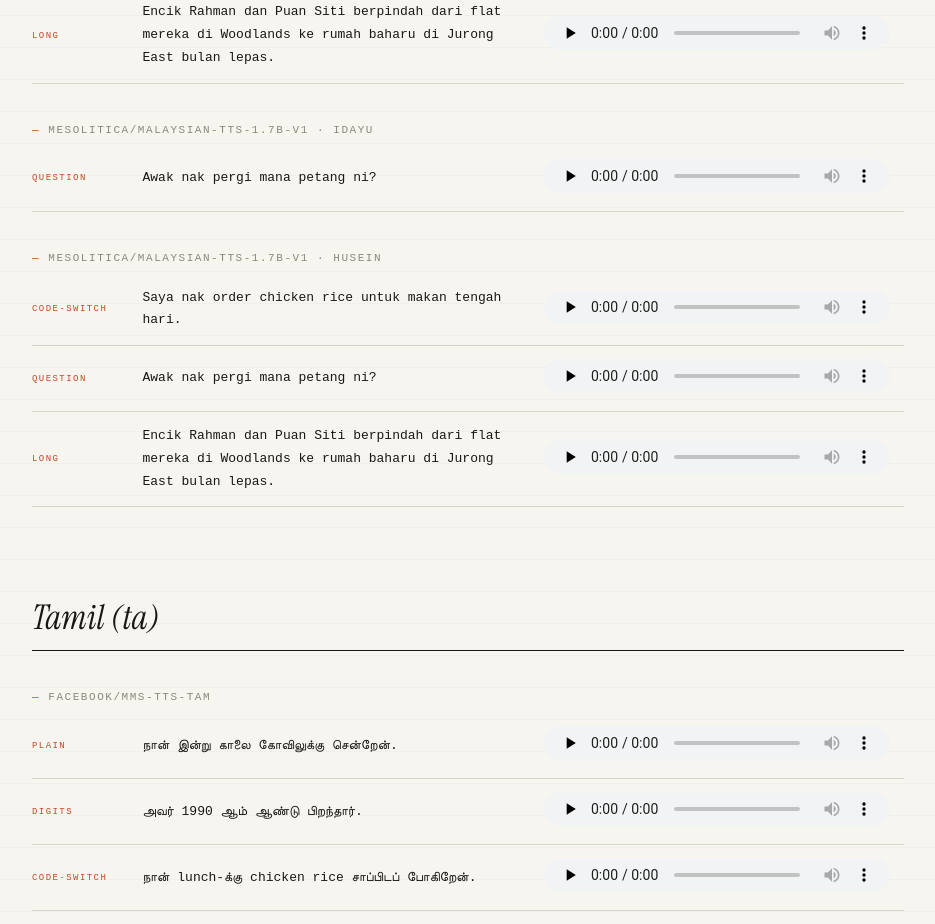
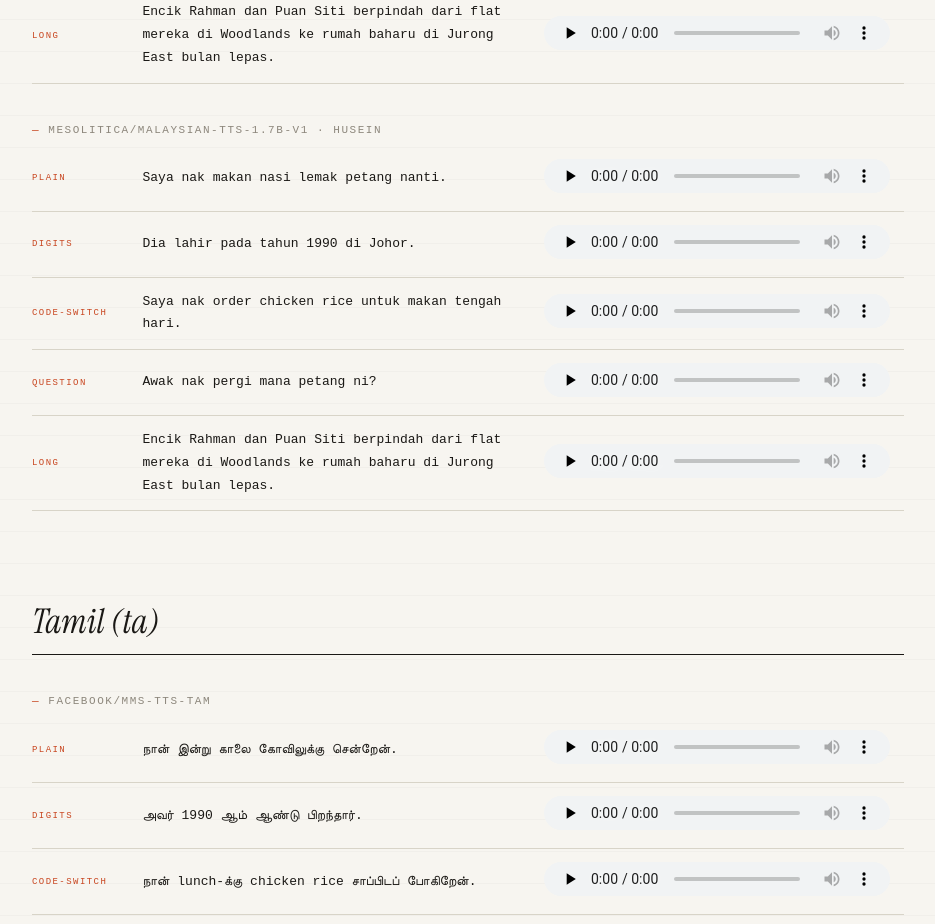
Before and after one commit to mattChrisP/Audio-SLM, a plain HTML site: page index.html in a window 1280 px wide. Shown: the part 1060-1984 px from the top of the page, without its empty margins (172-1107 px from the left). Drawn offline with Linux system fonts and the light colour scheme; a web font is replaced by a local one.

Commit message:
mesolitica: husein all 5, drop idayu

```diff
--- a/index.html
+++ b/index.html
@@ -75,14 +75,10 @@
 </table>
     </div>
     <div class="model">
-      <h3>mesolitica/Malaysian-TTS-1.7B-v1 · idayu</h3>
-<table>
-  <tr><td class="tag">QUESTION</td><td class="sent">Awak nak pergi mana petang ni?</td><td class="play"><audio controls preload="none" src="audio/ms/mesolitica-idayu/ms_q01.wav"></audio></td></tr>
-</table>
-    </div>
-    <div class="model">
       <h3>mesolitica/Malaysian-TTS-1.7B-v1 · husein</h3>
 <table>
+  <tr><td class="tag">PLAIN</td><td class="sent">Saya nak makan nasi lemak petang nanti.</td><td class="play"><audio controls preload="none" src="audio/ms/mesolitica-husein/ms_p01.wav"></audio></td></tr>
+  <tr><td class="tag">DIGITS</td><td class="sent">Dia lahir pada tahun 1990 di Johor.</td><td class="play"><audio controls preload="none" src="audio/ms/mesolitica-husein/ms_d01.wav"></audio></td></tr>
   <tr><td class="tag">CODE-SWITCH</td><td class="sent">Saya nak order chicken rice untuk makan tengah hari.</td><td class="play"><audio controls preload="none" src="audio/ms/mesolitica-husein/ms_c01.wav"></audio></td></tr>
   <tr><td class="tag">QUESTION</td><td class="sent">Awak nak pergi mana petang ni?</td><td class="play"><audio controls preload="none" src="audio/ms/mesolitica-husein/ms_q01.wav"></audio></td></tr>
   <tr><td class="tag">LONG</td><td class="sent">Encik Rahman dan Puan Siti berpindah dari flat mereka di Woodlands ke rumah baharu di Jurong East bulan lepas.</td><td class="play"><audio controls preload="none" src="audio/ms/mesolitica-husein/ms_l01.wav"></audio></td></tr>
```
Also changed, not shown: 3 other files.
